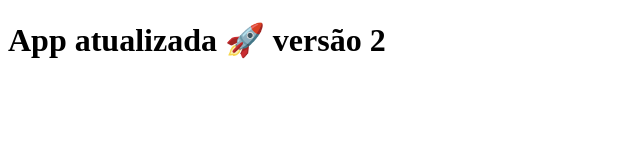
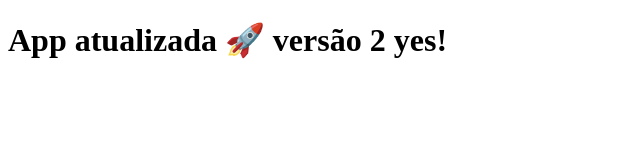
Before and after one commit to vaishalipragji28/vaishali-static-app, a plain HTML site: page index.html in a window 1280 px wide. Shown: the full height of the page, 0-640 px from the left. Drawn offline with Linux system fonts and the light colour scheme.

Commit message:
versão 2 atualizada

```diff
--- a/index.html
+++ b/index.html
@@ -4,6 +4,6 @@
   <title>Minha App</title>
 </head>
 <body>
-  <h1>App atualizada 🚀 versão 2</h1>
+  <h1>App atualizada 🚀 versão 2 yes!</h1>
 </body>
 </html>
```
